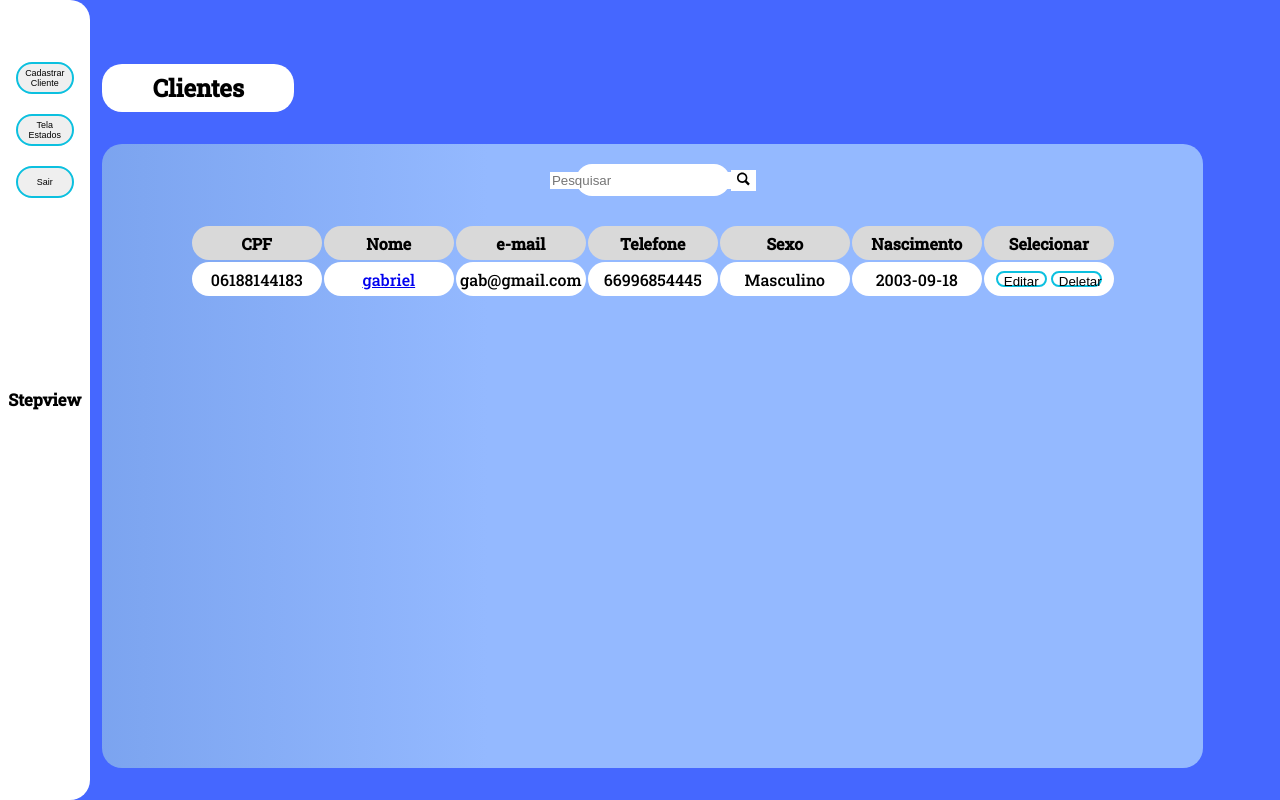
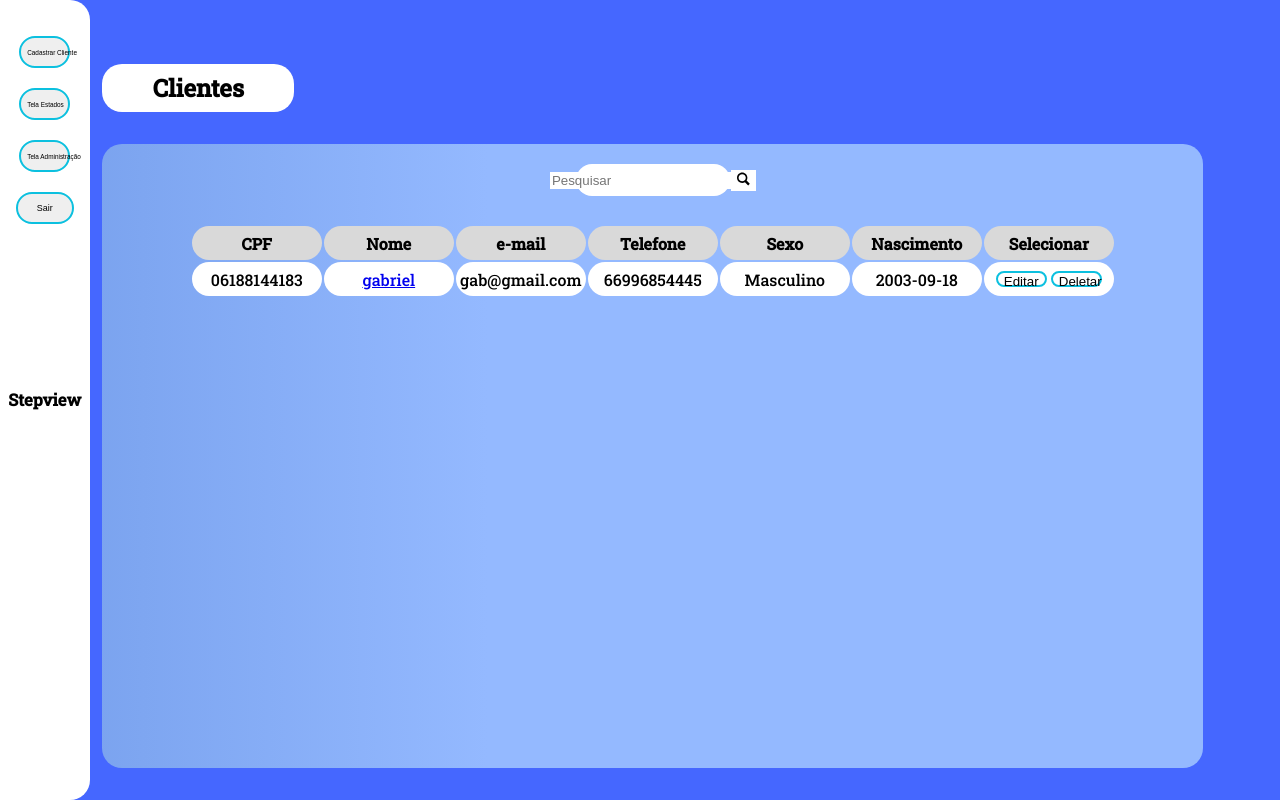
Before and after one commit to gabrielcoffee/StepView, a PHP site: page /CORPOS/visualizar_clientes.php in a window 1280 px wide. Run offline with PHP 8.4, Linux system fonts and the light colour scheme; a user stored in the database is signed in; data comes from the database, SQL or seed files in the repository.

Commit message:
tropa do gordão
gordão trembala

```diff
--- a/CORPOS/visualizar_clientes.php
+++ b/CORPOS/visualizar_clientes.php
@@ -205,6 +205,7 @@ $login = $_SESSION["logged"];
                 <div class="asideCima">
                     <button onclick="abrirModal()">Cadastrar Cliente</button>
                     <button onclick="telaEstado()">Tela Estados</button>
+                    <button onclick="irTelaAd()">Tela Administração</button>
                     <form action="PHPlogou.php" method="post">
                     <input type="submit" name="logout" value="Sair">
                     </form>
--- a/ESTILOS/visualizar_clientes.css
+++ b/ESTILOS/visualizar_clientes.css
@@ -203,8 +203,8 @@ td > button:hover
 
 .containerAside:hover .asideCima > button
 {
-    width: 4.5vw;
-    font-size: 0.7vw;
+    width: 4.0vw;
+    font-size: 0.5vw;
 
 }
 
@@ -276,6 +276,9 @@ td > button:hover
     flex-direction: column;
     justify-content: center;
     align-items: center;
+    white-space: nowrap;
+    overflow: hidden;
+    text-overflow: ellipsis;
 
 }
 
--- a/SCRIPTS/tela_administracao.js
+++ b/SCRIPTS/tela_administracao.js
@@ -3,6 +3,11 @@ const tela = document.querySelector(".telaModal");
 function irTela()
 {
     location.href = "tela_estados.php"
+}
+
+function irTelaAdm()
+{
+    location.href = "tela_administracao.php"
 }
 
 
--- a/SCRIPTS/visualizar_clientes.js
+++ b/SCRIPTS/visualizar_clientes.js
@@ -80,6 +80,11 @@ function telaEstado()
 
 }
 
+function irTelaAd()
+{
+    location.href = "tela_administracao.php"
+}
+
 
 console.log(items);
 
```
Also changed, not shown: CORPOS/tela_administracao.php (+11 -1 lines), CORPOS/PHPconfig.php (line endings or trailing spaces).
